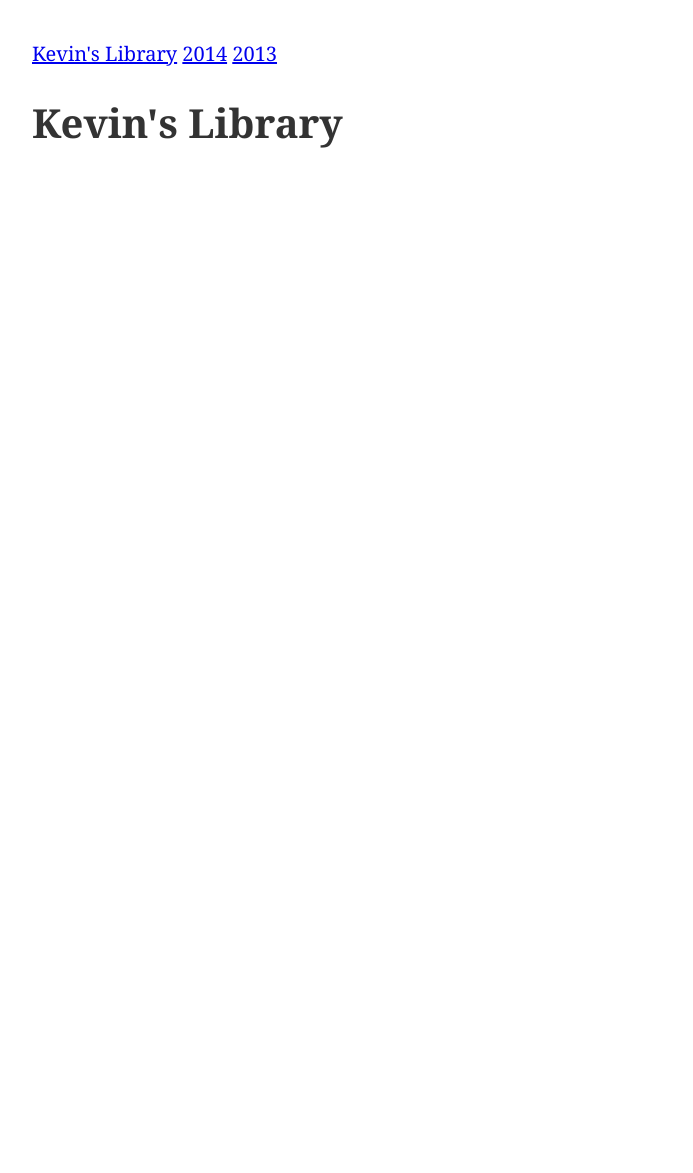
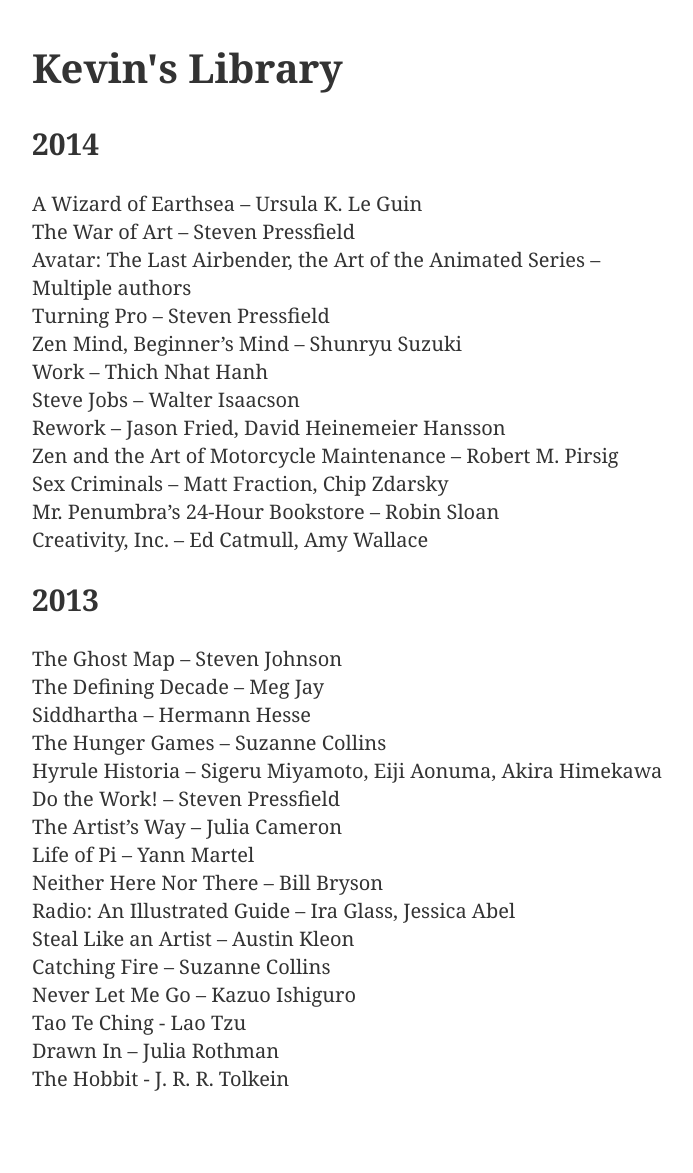
Before and after one commit to kmcgillivray/librarie, a Jekyll site: the page built from index.md, in a window 1280 px wide. Shown: the whole page, without its empty margins (283-976 px from the left). Built offline with Jekyll 4.4.1, drawn with Linux system fonts in a browser that asks for light colours; before the commit the page ends 900 px from its top, so only the background shows below that.

Commit message:
Add Creativity, Inc. and change layout.

```diff
--- a/_layouts/default.html
+++ b/_layouts/default.html
@@ -10,9 +10,6 @@
   </head>
   <body>
     <div class="main">
-      {% for page in site.pages %}
-        <a href="{{ site.baseurl }}{{ page.url }}">{{ page.title }}</a>
-      {% endfor %}
 
 	    <h1>{{ page.title }}</h1>
 
--- a/css/librarie.css
+++ b/css/librarie.css
@@ -24,3 +24,7 @@ body {
   margin-right: auto;
   margin-left: auto;
 }
+ul {
+  list-style: none;
+  padding-left: 0px;
+}
--- a/index.html
+++ /dev/null
@@ -1,4 +0,0 @@
----
-layout: default
-title: Kevin's Library
----
--- /dev/null
+++ b/index.md
@@ -0,0 +1,38 @@
+---
+layout: default
+title: Kevin's Library
+---
+
+## 2014
+
+* A Wizard of Earthsea – Ursula K. Le Guin
+* The War of Art – Steven Pressfield
+* Avatar: The Last Airbender, the Art of the Animated Series – Multiple authors
+* Turning Pro – Steven Pressfield
+* Zen Mind, Beginner’s Mind – Shunryu Suzuki
+* Work – Thich Nhat Hanh
+* Steve Jobs – Walter Isaacson
+* Rework – Jason Fried, David Heinemeier Hansson
+* Zen and the Art of Motorcycle Maintenance – Robert M. Pirsig
+* Sex Criminals – Matt Fraction, Chip Zdarsky
+* Mr. Penumbra's 24-Hour Bookstore – Robin Sloan
+* Creativity, Inc. – Ed Catmull, Amy Wallace
+
+## 2013
+
+* The Ghost Map – Steven Johnson
+* The Defining Decade – Meg Jay
+* Siddhartha – Hermann Hesse
+* The Hunger Games – Suzanne Collins
+* Hyrule Historia – Sigeru Miyamoto, Eiji Aonuma, Akira Himekawa
+* Do the Work! – Steven Pressfield
+* The Artist's Way – Julia Cameron
+* Life of Pi – Yann Martel
+* Neither Here Nor There – Bill Bryson
+* Radio: An Illustrated Guide – Ira Glass, Jessica Abel
+* Steal Like an Artist – Austin Kleon
+* Catching Fire – Suzanne Collins
+* Never Let Me Go – Kazuo Ishiguro
+* Tao Te Ching - Lao Tzu
+* Drawn In – Julia Rothman
+* The Hobbit - J. R. R. Tolkein
```
Also changed, not shown: 2013/index.md (deleted, +0 -22 lines), 2014/index.md (deleted, +0 -16 lines).
